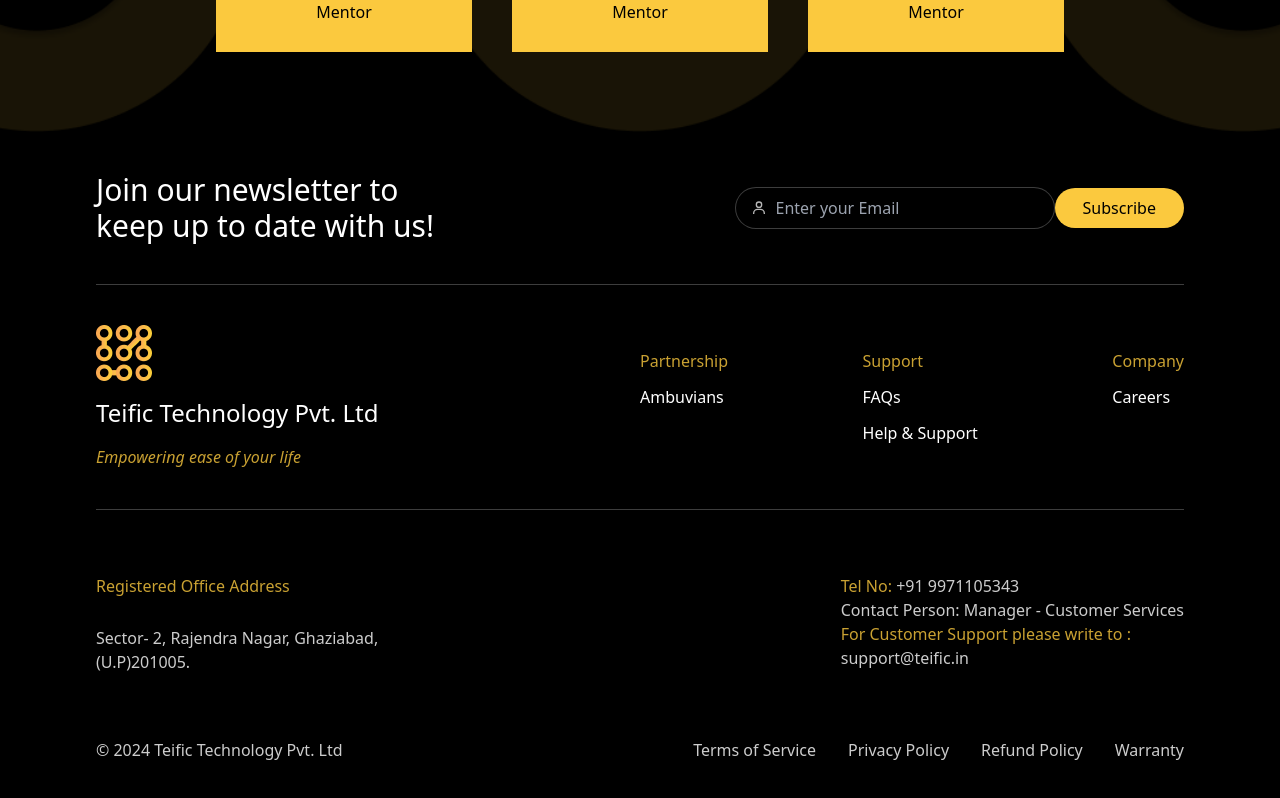
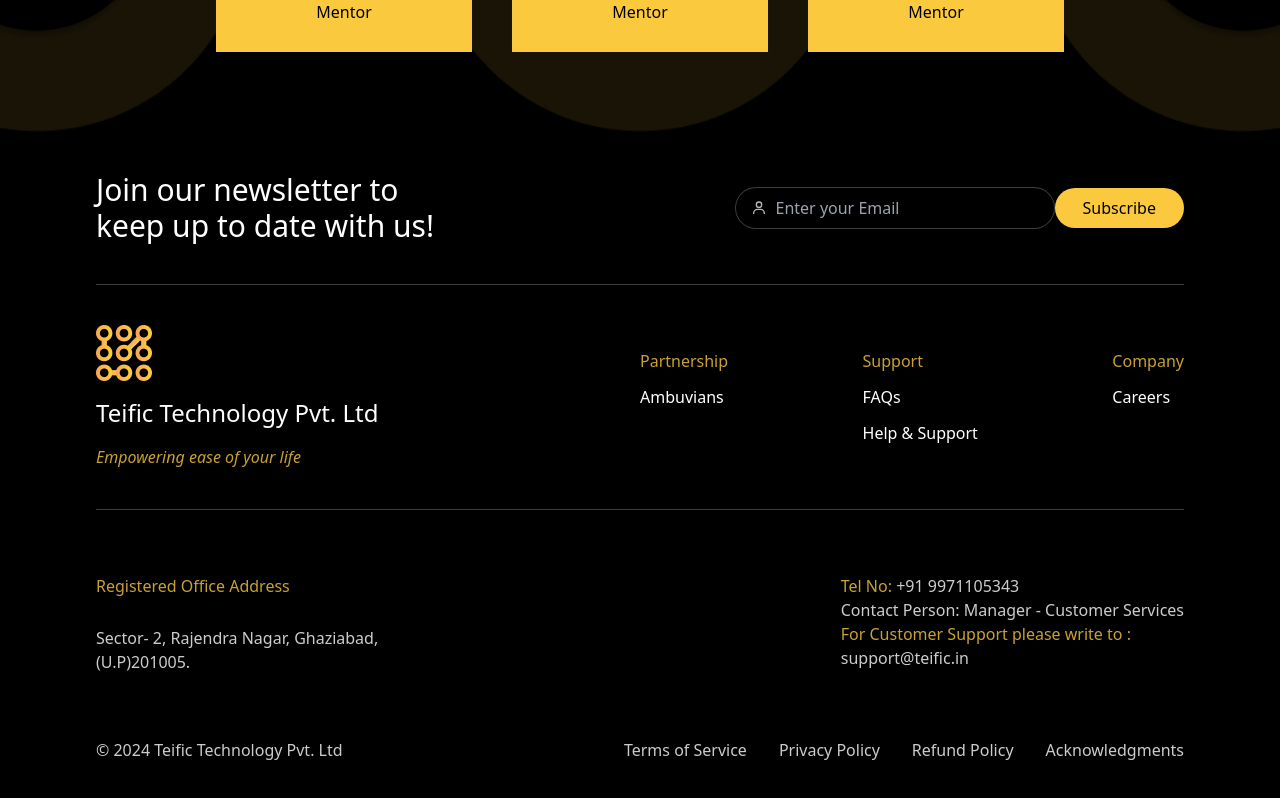
Before and after one commit to Teific001/Teific-Freelance, a React (Create React App) app in the folder frontend/: page /about in a window 1280 px wide. Shown: the part 3109-3907 px from the top of the page. Built offline with nearby package versions, Linux system fonts and the light colour scheme; no server answers.

Commit message:
added more func

```diff
--- a/frontend/src/App.js
+++ b/frontend/src/App.js
@@ -6,6 +6,7 @@
 import HomePage from './pages/HomePage';
 import WhyTeificPage from './pages/WhyTeificPage';
 import ContactPage from './pages/ContactPage';
+import Terms from './components/Terms/Terms';
 
 function App() {
   return (
@@ -15,6 +16,7 @@
       <Route path="/about" element={<AboutPage />} />
       <Route path="/contact" element={<ContactPage />} />
       <Route path="/organization" element={<OrganizationOverviewPage />} />
+      <Route path="/terms-and-conditions" element={<Terms/>} />
     </Routes>
   );
 }
--- a/frontend/src/components/Footer.jsx
+++ b/frontend/src/components/Footer.jsx
@@ -91,10 +91,14 @@
         <div>© 2024 Teific Technology Pvt. Ltd</div>
         <div>
             <ul className="flex text-xs md:text-base gap-5 flex-row md:gap-8 flex-wrap">
-                <li>Terms of Service</li>
-                <li>Privacy Policy</li>
-                <li>Refund Policy</li>
-                <li>Warranty</li>
+                <Link to='/terms-and-conditions'> <li>Terms of Service</li></Link>
+                <Link to='/privacy-policy'><li>Privacy Policy</li></Link>
+                <Link to='/refund-policy'><li>Refund Policy</li></Link>
+                <Link to='/acknowledgments'> <li>Acknowledgments</li></Link>
+
+
+
+
             </ul>
         </div>
       </motion.div>
--- a/frontend/src/components/Main/Main.jsx
+++ b/frontend/src/components/Main/Main.jsx
@@ -4,7 +4,7 @@
 import { gsap } from "gsap";
 import { ScrollTrigger } from "gsap/ScrollTrigger";
 import SplitType from "split-type";
-import EVO from "../../Assets/images/Group 1000000914.png";
+import EVO from "../../Assets/images/Drone.png";
 import Header from "../Header";
 import HeroBg1 from "../../Assets/images/hero1.png";
 import HeroBg2 from "../../Assets/images/hero2.png";
```
Also changed, not shown: frontend/src/Assets/images/Drone.png (added), frontend/src/components/Terms/Refund.jsx (added), frontend/src/components/Terms/Terms.jsx (added).
